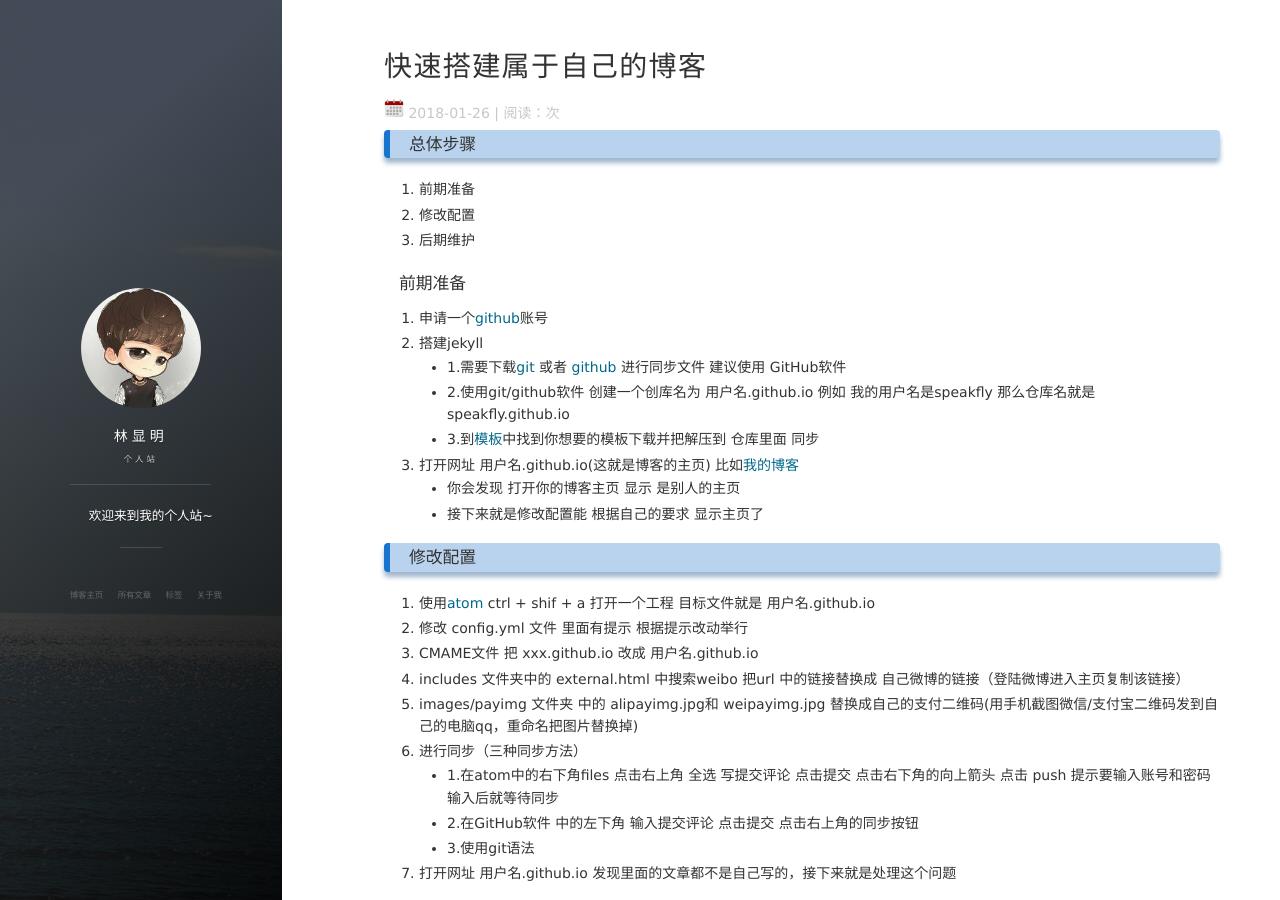
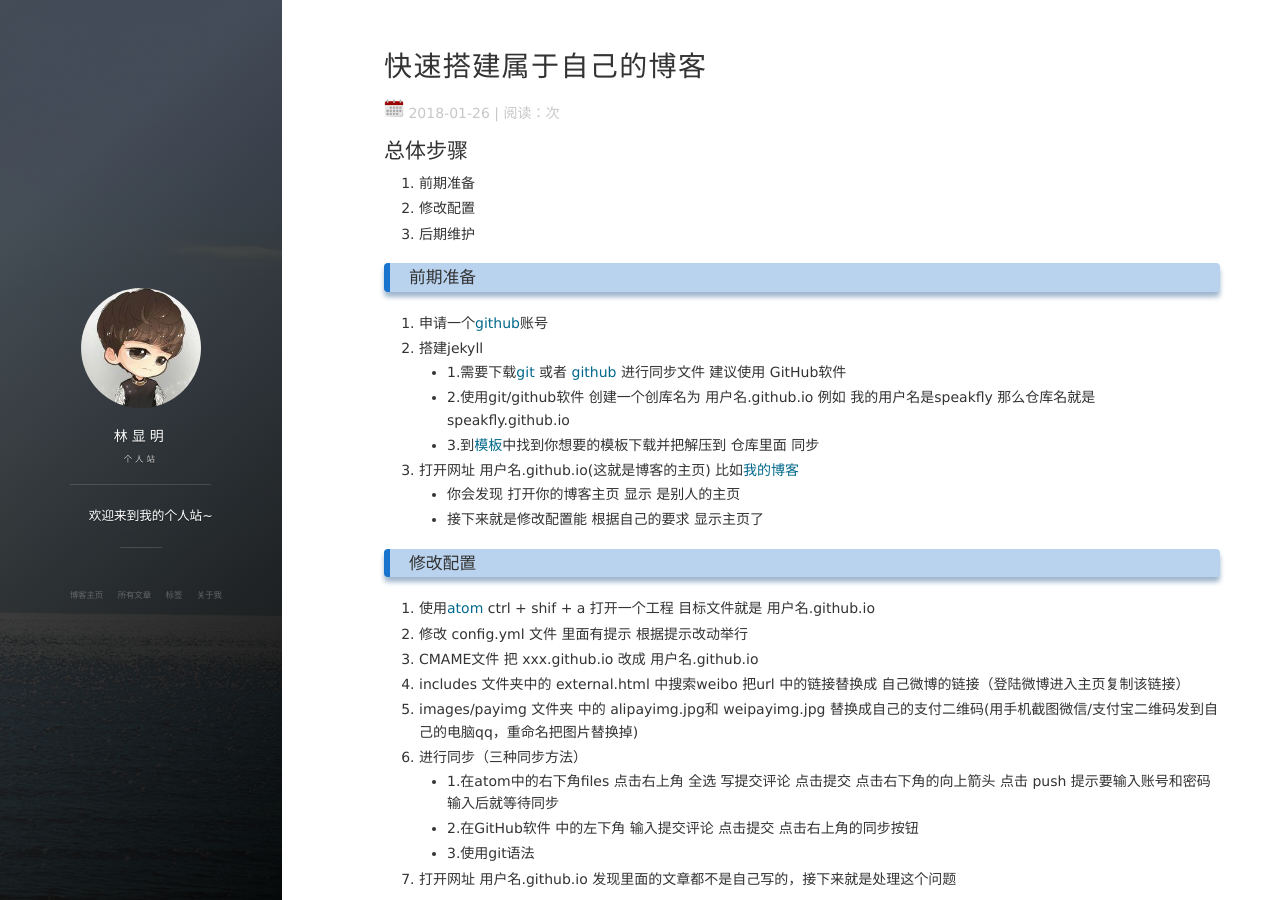
Before and after one commit to chengnuo3/chengnuo3.github.io, a Jekyll site: the page built from _posts/2018-01-25-快速搭建属于自己的博客.md, in a window 1280 px wide and 900 px high. Built offline with Jekyll 4.4.1, drawn with Linux system fonts in a browser that asks for light colours; nearby versions of some CDN libraries; comment, search, counter and statistics services are not loaded.

Commit message:
2018-01-26

```diff
--- a/_posts/2018-01-25-快速搭建属于自己的博客.md
+++ b/_posts/2018-01-25-快速搭建属于自己的博客.md
@@ -5,12 +5,12 @@ date: 2018-01-26
 tag: blog
 ---
 
-### 总体步骤
+## 总体步骤
 1. 前期准备
 2. 修改配置
 3. 后期维护
 
-#### 前期准备
+### 前期准备
 1. 申请一个[github](https://github.com)账号
 2. 搭建jekyll
   * 1.需要下载[git](https://git-scm.com/) 或者 [github](https://desktop.github.com/) 进行同步文件  建议使用 GitHub软件
```
